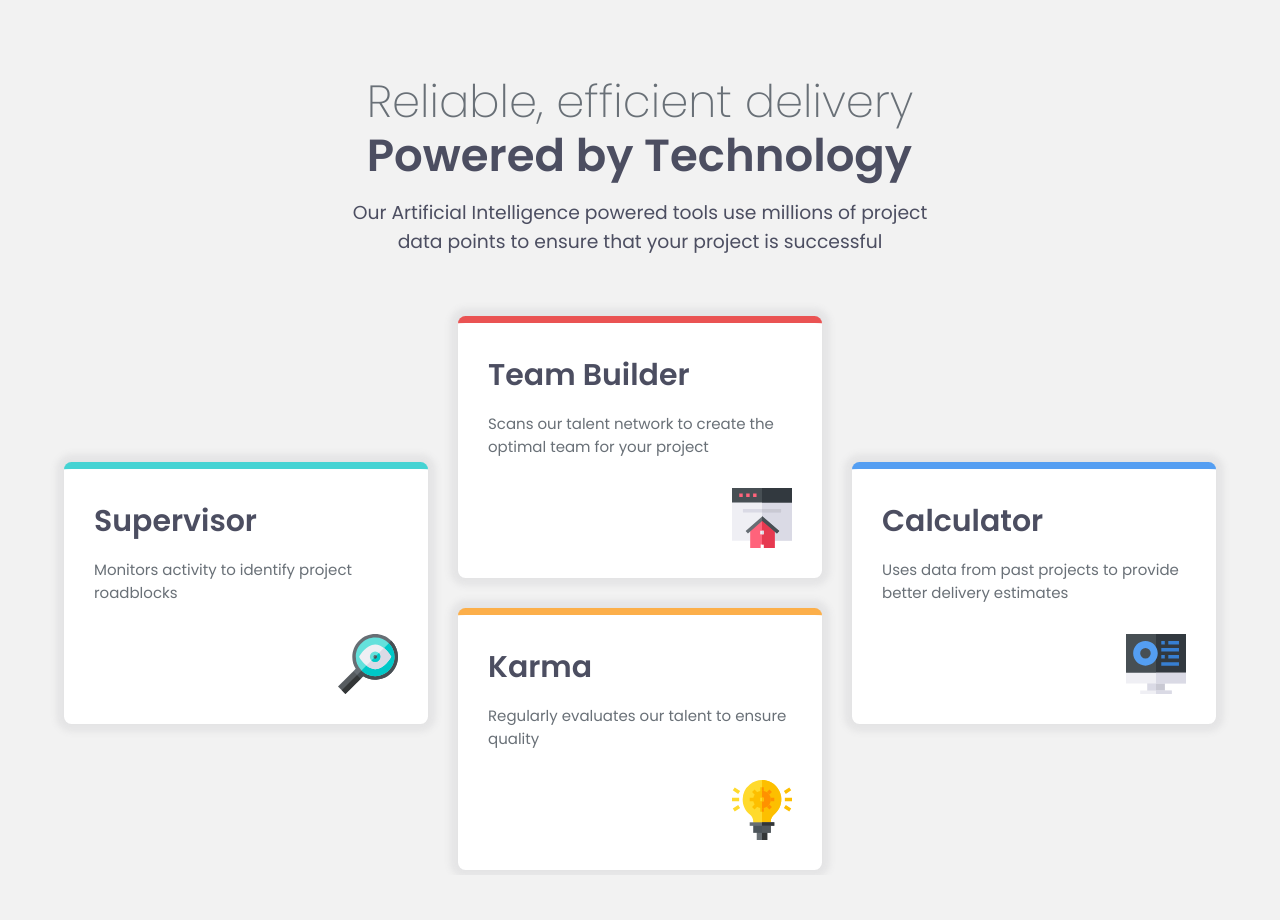
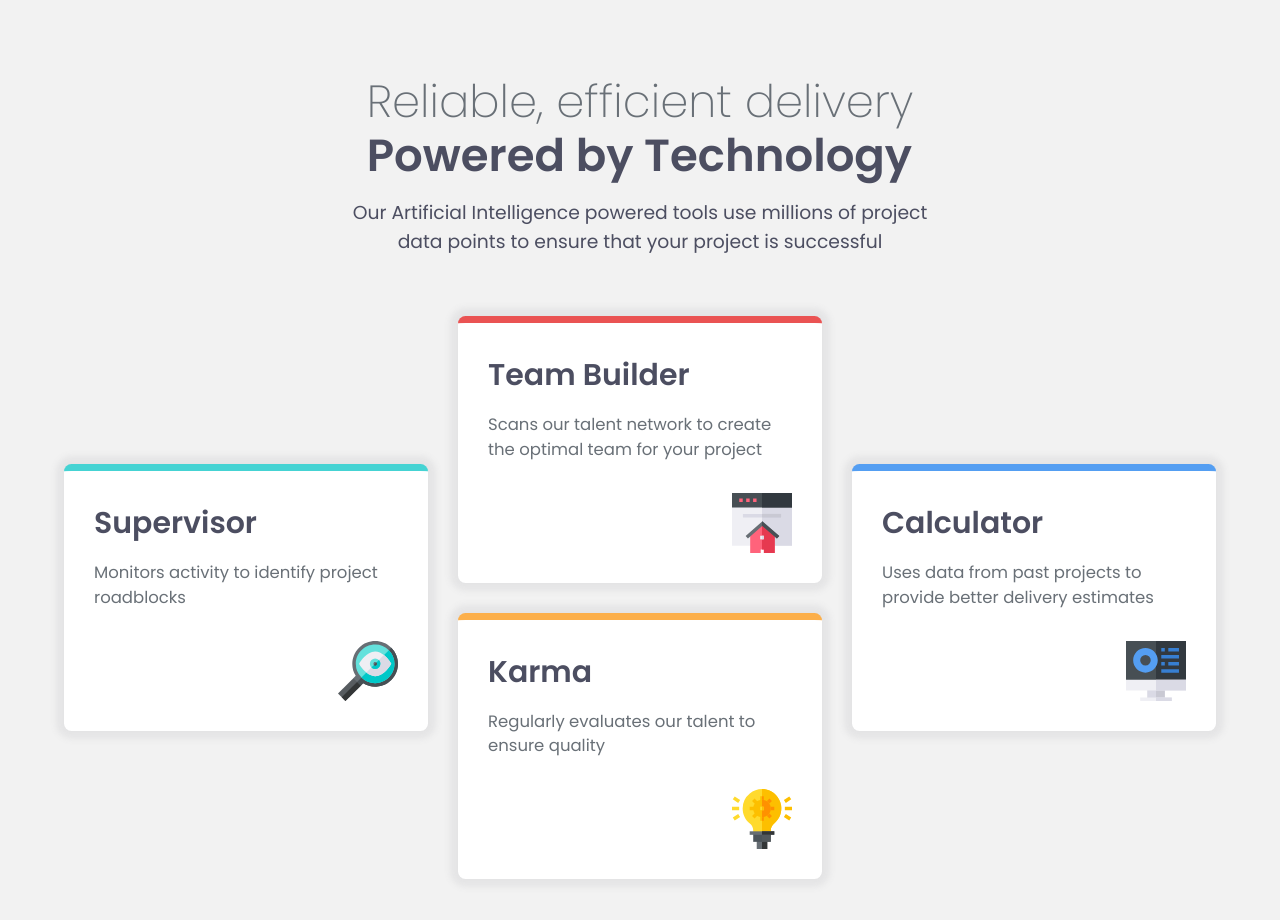
Before and after one commit to Ziad-zizo77/four-card-feature-section, a plain HTML site: page index.html in a window 1280 px wide. Before the commit the page ends 875 px from the top, so only its background shows below. Drawn offline with Linux system fonts and the light colour scheme.

Commit message:
edit pragraph box

```diff
--- a/style.css
+++ b/style.css
@@ -94,6 +94,7 @@ body {
   font-weight: 600;
 }
 .boxes .box p {
+  font-size: clamp(1rem, 2.5vw, 1.1rem);
   color: var(--Grey400);
   margin: 1rem 0 2rem;
   line-height: 1.5;
```
